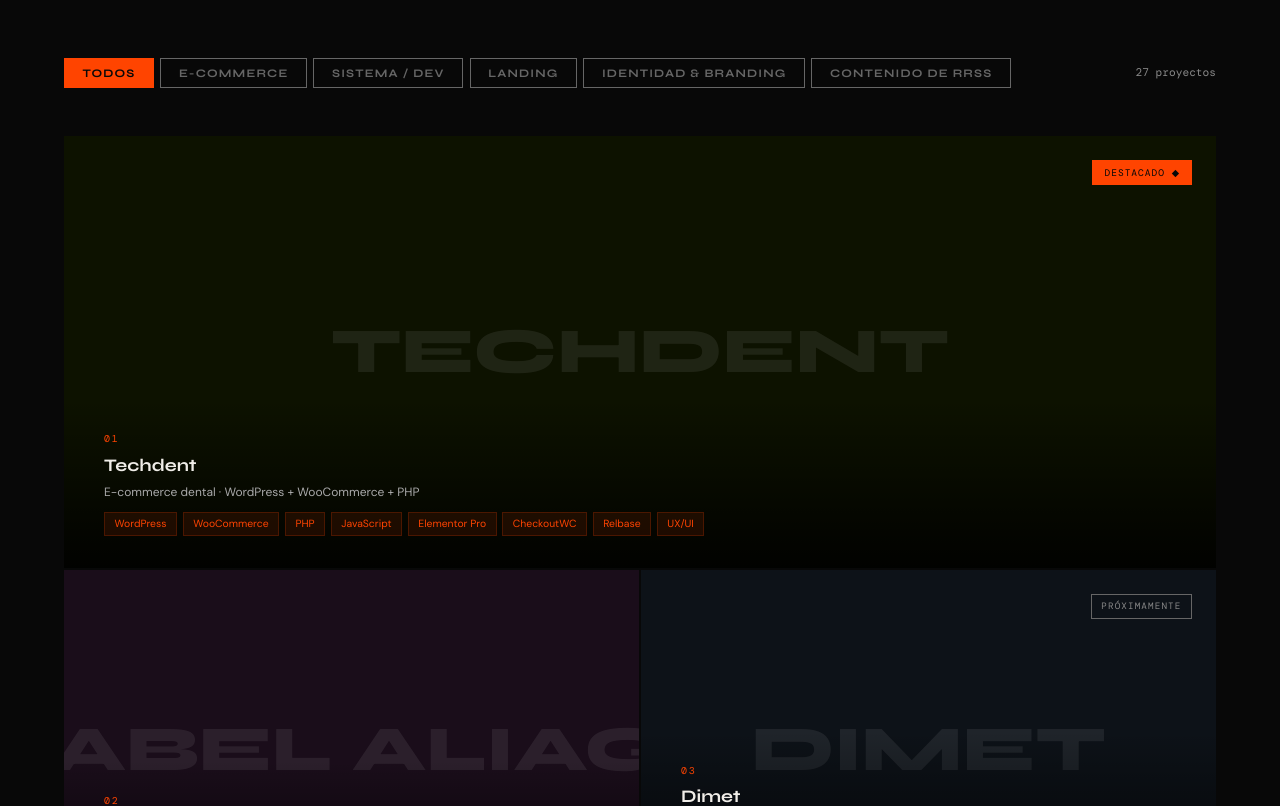
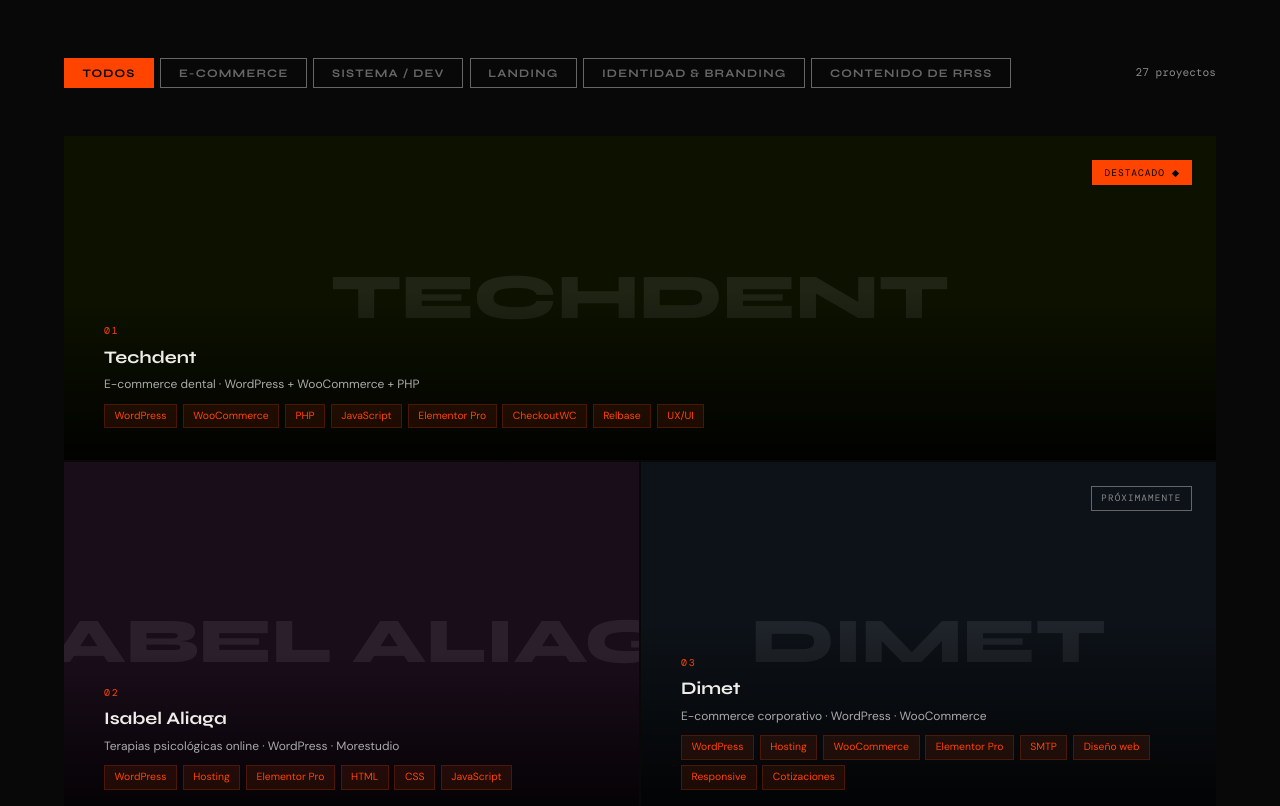
Before and after one commit to AnglieParedes/anglieparedes.github.io, a React (Vite) app: page /portafolio in a window 1280 px wide. Shown: the part 520-1326 px from the top of the page. Built offline with nearby package versions, Linux system fonts and the light colour scheme.

Commit message:
Reduce altura de tarjetas, agrega botón West5 y quita próximamente

```diff
--- a/src/components/Projects.jsx
+++ b/src/components/Projects.jsx
@@ -47,11 +47,11 @@
     mockup: { desktop: '/mockups/bynines-desktop.webp', mobile: '/mockups/bynines-mobile.webp' },
   },
   {
-    num: '06', name: 'West5', cat: 'E-commerce', wip: true,
+    num: '06', name: 'West5', cat: 'E-commerce',
     type: 'Suplementos y vitaminas · WordPress + WooCommerce · Morestudio',
     tags: ['WordPress', 'Hosting', 'WooCommerce', 'Elementor Pro', 'SMTP', 'Pasarela de pago', 'Integraciones', 'Diseño web', 'UX/UI'],
-    bg: '#101a10', url: null,
-    detail: 'Desarrollo completo de tienda online para marca de suplementos y vitaminas. Diseño UX/UI, maquetación en WordPress con Elementor Pro, configuración de WooCommerce, SMTP, pasarela de pago e integraciones varias. Próximamente en west5.cl.',
+    bg: '#101a10', url: 'https://west5.cl',
+    detail: 'Desarrollo completo de tienda online para marca de suplementos y vitaminas. Diseño UX/UI, maquetación en WordPress con Elementor Pro, configuración de WooCommerce, SMTP, pasarela de pago e integraciones varias.',
     mockup: { desktop: '/mockups/west5-desktop.webp', mobile: '/mockups/west5-mobile.webp' },
   },
   {
--- a/src/components/Projects.module.css
+++ b/src/components/Projects.module.css
@@ -28,7 +28,7 @@
   aspect-ratio: 16/10; cursor: pointer;
   transition: transform 0.4s ease;
 }
-.wideCard { aspect-ratio: 16/6; }
+.wideCard { aspect-ratio: 16/4.5; }
 .card:hover { transform: scale(0.99); }
 .card:hover .hoverLayer { opacity: 1; }
 .card:hover .viewHint { opacity: 1; transform: translateY(0); }
```
